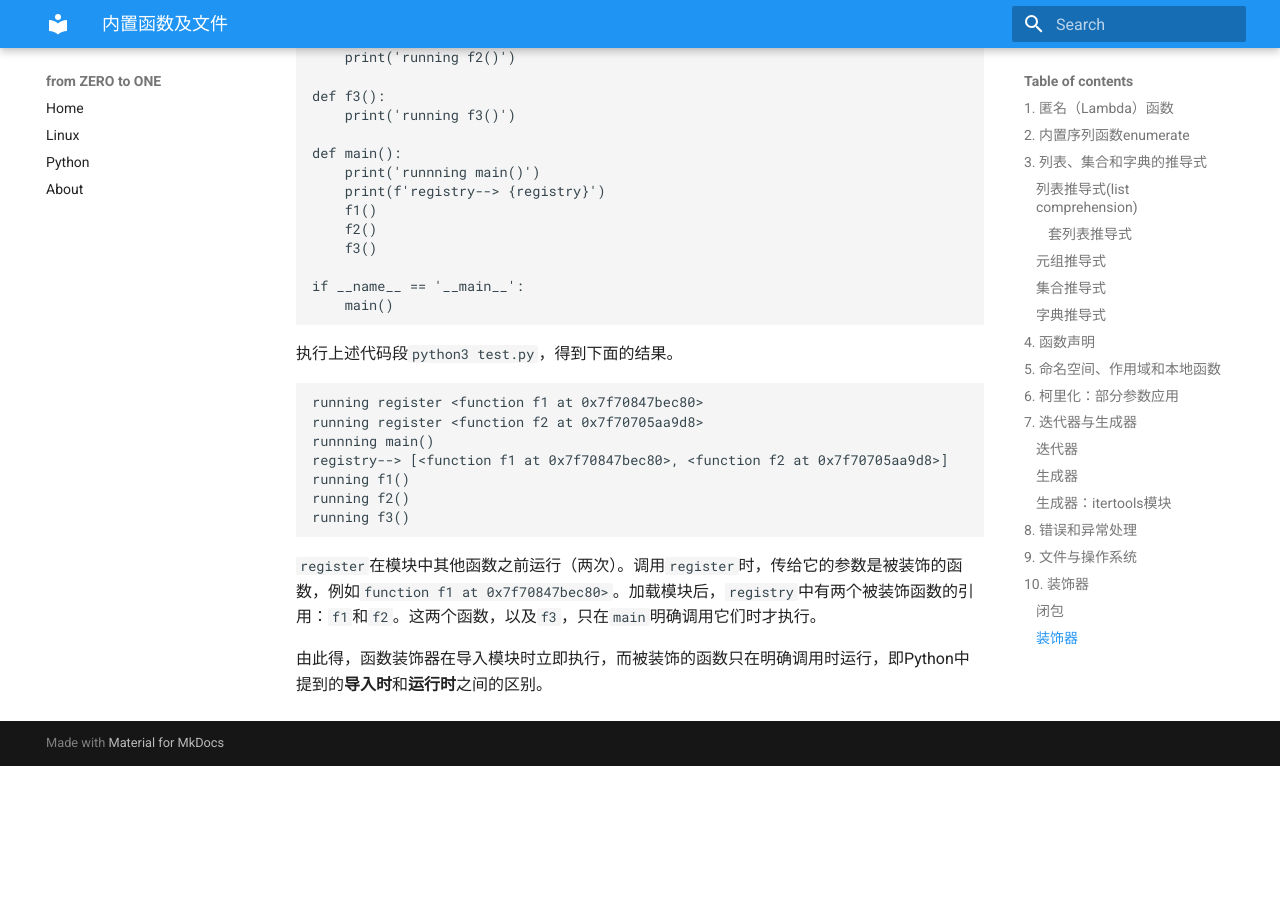
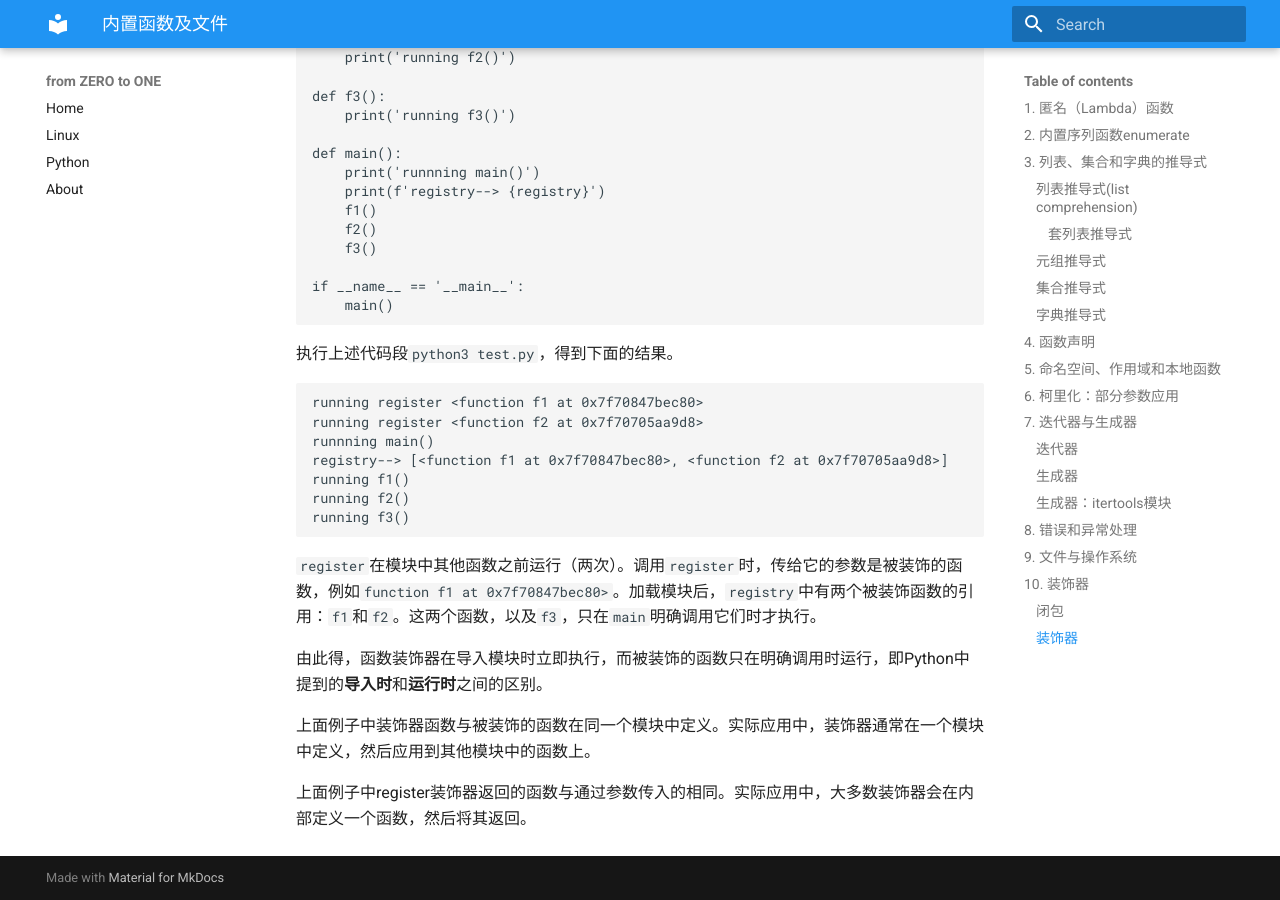
Before and after one commit to huyuhui001/mySite, an MkDocs documentation site: the page built from docs/python/Foundation/ch03.md, in a window 1280 px wide and 900 px high, scrolled down 22016 px. Built offline with MkDocs 1.6.1 and Material for MkDocs 9.7.7, drawn with Linux system fonts in a browser that asks for light colours; before the commit the page ends 22782 px from its top, so only the background shows below that.

Commit message:
Documentation

```diff
--- a/docs/python/Foundation/ch03.md
+++ b/docs/python/Foundation/ch03.md
@@ -1114,3 +1114,7 @@ running f3()
 `register`在模块中其他函数之前运行（两次）。调用`register`时，传给它的参数是被装饰的函数，例如`function f1 at 0x7f70847bec80>`。加载模块后，`registry`中有两个被装饰函数的引用：`f1`和`f2`。这两个函数，以及`f3`，只在`main`明确调用它们时才执行。
 
 由此得，函数装饰器在导入模块时立即执行，而被装饰的函数只在明确调用时运行，即Python中提到的**导入时**和**运行时**之间的区别。
+
+上面例子中装饰器函数与被装饰的函数在同一个模块中定义。实际应用中，装饰器通常在一个模块中定义，然后应用到其他模块中的函数上。
+
+上面例子中register装饰器返回的函数与通过参数传入的相同。实际应用中，大多数装饰器会在内部定义一个函数，然后将其返回。
```
